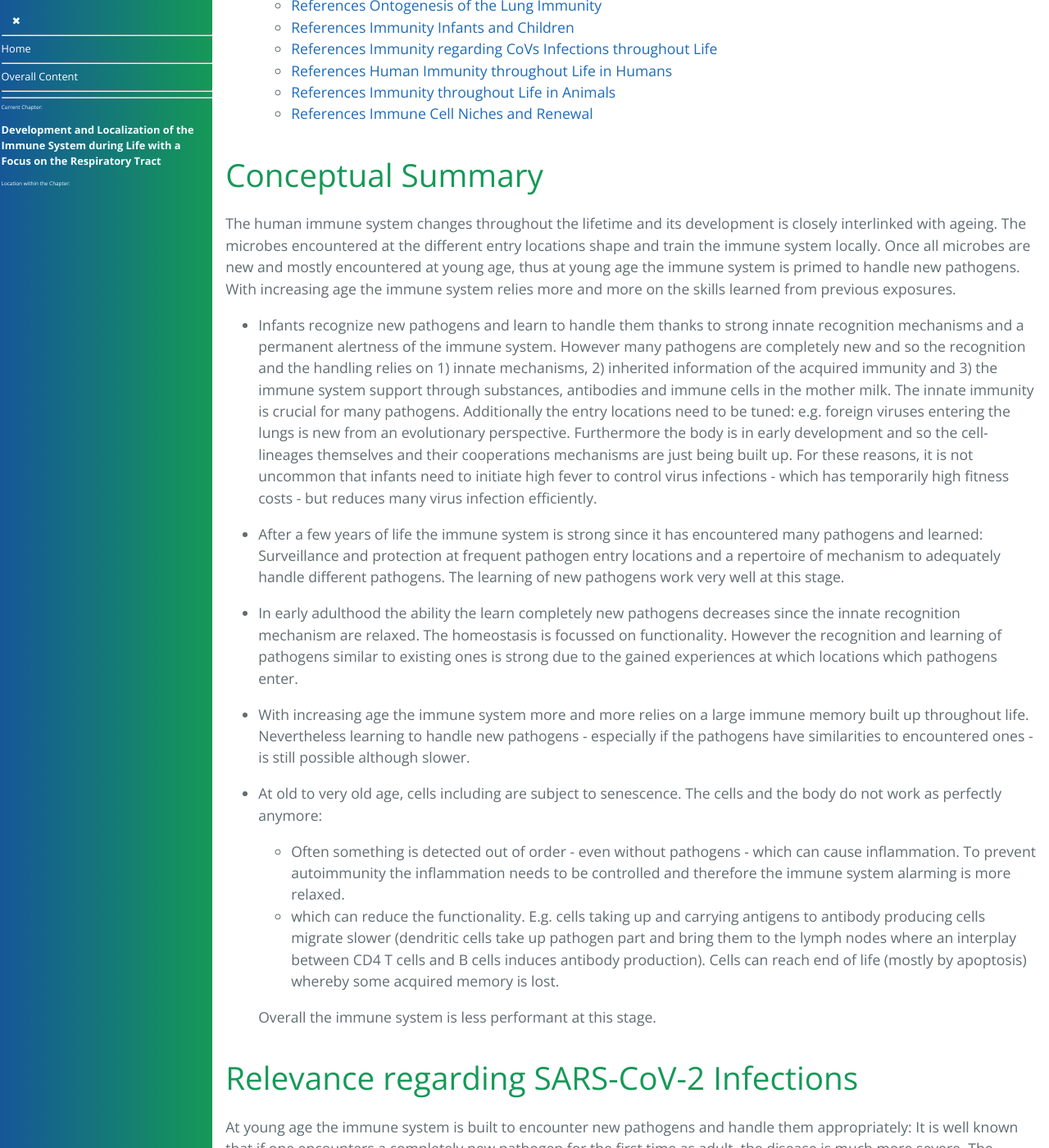
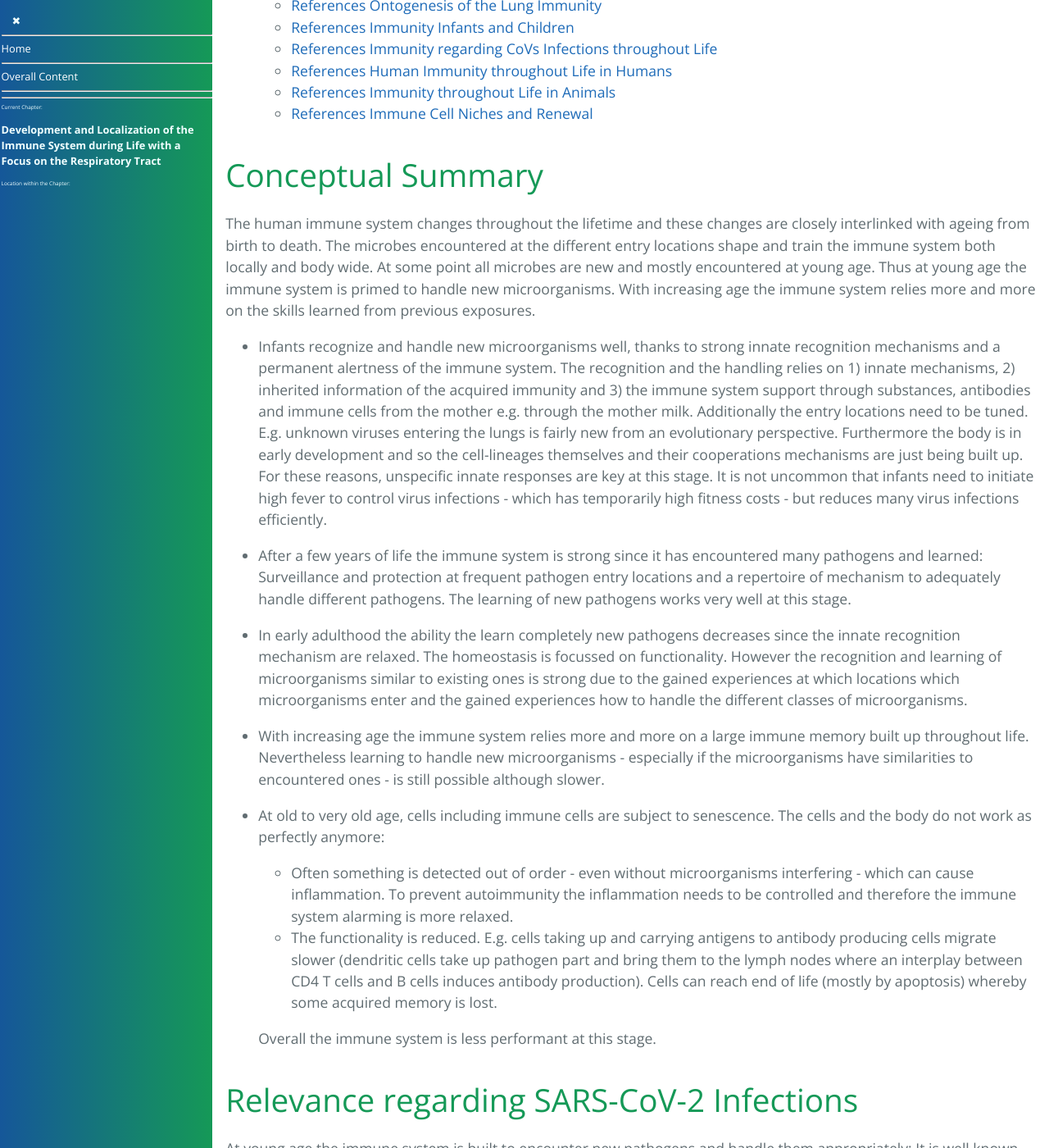
Before and after one commit to forestgrape/coronavirus, a Jekyll site: the page built from 4_immunological/ontogenesis_and_locality_of_immunity.md, in a window 1280 px wide and 1400 px high, scrolled down 930 px. Shown: the whole window at 82% size. Built offline with Jekyll 4.4.1, drawn with Linux system fonts in a browser that asks for light colours; our own code applies the rules of GitHub Pages for plain Markdown files; some of the changed text lies outside the part shown.

Commit message:
formulations and clarifications

```diff
--- a/4_immunological/ontogenesis_and_locality_of_immunity.md
+++ b/4_immunological/ontogenesis_and_locality_of_immunity.md
@@ -35,26 +35,26 @@ How the immune system develops during lifetime and the protection at frequent pa
 
 
 ## Conceptual Summary
-The human immune system changes throughout the lifetime and its development is closely interlinked with ageing. The microbes encountered at the different entry locations shape and train the immune system locally. Once all microbes are new and mostly encountered at young age, thus at young age the immune system is primed to handle new pathogens. With increasing age the immune system relies more and more on the skills learned from previous exposures.
+The human immune system changes throughout the lifetime and these changes are closely interlinked with ageing from birth to death. The microbes encountered at the different entry locations shape and train the immune system both locally and body wide. At some point all microbes are new and mostly encountered at young age. Thus at young age the immune system is primed to handle new microorganisms. With increasing age the immune system relies more and more on the skills learned from previous exposures.
 
-* Infants recognize new pathogens and learn to handle them thanks to strong innate recognition mechanisms and a permanent alertness of the immune system. However many pathogens are completely new and so the recognition and the handling relies on 1) innate mechanisms, 2) inherited information of the acquired immunity and 3) the immune system support through substances, antibodies and immune cells in the mother milk. The innate immunity is crucial for many pathogens. Additionally the entry locations need to be tuned: e.g. foreign viruses entering the lungs is new from an evolutionary perspective. Furthermore the body is in early development and so the cell-lineages themselves and their cooperations mechanisms are just being built up. For these reasons, it is not uncommon that infants need to initiate high fever to control virus infections - which has temporarily high fitness costs - but reduces many virus infection efficiently.
+* Infants recognize and handle new microorganisms well, thanks to strong innate recognition mechanisms and a permanent alertness of the immune system. The recognition and the handling relies on 1) innate mechanisms, 2) inherited information of the acquired immunity and 3) the immune system support through substances, antibodies and immune cells from the mother e.g. through the mother milk. Additionally the entry locations need to be tuned. E.g. unknown viruses entering the lungs is fairly new from an evolutionary perspective. Furthermore the body is in early development and so the cell-lineages themselves and their cooperations mechanisms are just being built up. For these reasons, unspecific innate responses are key at this stage. It is not uncommon that infants need to initiate high fever to control virus infections - which has temporarily high fitness costs - but reduces many virus infections efficiently.
 
-* After a few years of life the immune system is strong since it has encountered many pathogens and learned: Surveillance and protection at frequent pathogen entry locations and a repertoire of mechanism to adequately handle different pathogens. The learning of new pathogens work very well at this stage.
+* After a few years of life the immune system is strong since it has encountered many pathogens and learned: Surveillance and protection at frequent pathogen entry locations and a repertoire of mechanism to adequately handle different pathogens. The learning of new pathogens works very well at this stage.
 
-* In early adulthood the ability the learn completely new pathogens decreases since the innate recognition mechanism are relaxed. The homeostasis is focussed on functionality. However the recognition and learning of pathogens similar to existing ones is strong due to the gained experiences at which locations which pathogens enter.
+* In early adulthood the ability the learn completely new pathogens decreases since the innate recognition mechanism are relaxed. The homeostasis is focussed on functionality. However the recognition and learning of microorganisms similar to existing ones is strong due to the gained experiences at which locations which microorganisms enter and the gained experiences how to handle the different classes of microorganisms.
 
-* With increasing age the immune system more and more relies on a large immune memory built up throughout life. Nevertheless learning to handle new pathogens - especially if the pathogens have similarities to encountered ones - is still possible although slower.
+* With increasing age the immune system relies more and more on a large immune memory built up throughout life. Nevertheless learning to handle new microorganisms - especially if the microorganisms have similarities to encountered ones - is still possible although slower.
 
-* At old to very old age, cells including are subject to senescence. The cells and the body do not work as perfectly anymore:
-  * Often something is detected out of order - even without pathogens - which can cause inflammation. To prevent autoimmunity the inflammation needs to be controlled and therefore the immune system alarming is more relaxed.
-  * which can reduce the functionality. E.g. cells taking up and carrying antigens to antibody producing cells migrate slower (dendritic cells take up pathogen part and bring them to the lymph nodes where an interplay between CD4 T cells and B cells induces antibody production). Cells can reach end of life (mostly by apoptosis) whereby some acquired memory is lost.
+* At old to very old age, cells including immune cells are subject to senescence. The cells and the body do not work as perfectly anymore:
+  * Often something is detected out of order - even without microorganisms interfering - which can cause inflammation. To prevent autoimmunity the inflammation needs to be controlled and therefore the immune system alarming is more relaxed.
+  * The functionality is reduced. E.g. cells taking up and carrying antigens to antibody producing cells migrate slower (dendritic cells take up pathogen part and bring them to the lymph nodes where an interplay between CD4 T cells and B cells induces antibody production). Cells can reach end of life (mostly by apoptosis) whereby some acquired memory is lost.
 
   Overall the immune system is less performant at this stage.
 
 
 
 ## Relevance regarding SARS-CoV-2 Infections
-At young age the immune system is built to encounter new pathogens and handle them appropriately: It is well known that if one encounters a completely new pathogen for the first time as adult, the disease is much more severe. The handling of 'somewhat new' pathogens works also well for young adults due to cross immune mechanisms. SARS-CoV-2 is a 'somewhat new' virus: SARS-CoV-2 as a new coronavirus, is new to the immune system in some aspects, but not in other aspects since it shares conserved units with the endemic human coronaviruses especially the betacoronaviruses OC43 und HKU1. The immune system knows to handle the endemic coronaviruses.
+At young age the immune system is built to encounter new pathogens and handle them appropriately: It is well known that if one encounters a completely new pathogen for the first time as adult, the disease is usually more severe. The handling of 'somewhat new' pathogens works also well for young adults due to cross immune mechanisms both recognition and effector functions. SARS-CoV-2 is a 'somewhat new' virus: SARS-CoV-2 as a new coronavirus, is new to the immune system in some aspects (e.g. regarding virion binding antibodies), but not in other aspects (such as some T cells epitopes) since it shares conserved units with the endemic human coronaviruses especially the betacoronaviruses OC43 und HKU1. The immune system knows to handle the endemic coronaviruses.
 
 * For infants and children SARS-CoV-2 is just another new virus e.g. like the other endemic human coronaviruses. For coronavirus unexposed people, the current SARS-CoV-2 strains are even less pathogenic than the endemic human coronaviruses since the latter have evolved to evade the human (innate) immune system.
 
@@ -100,9 +100,9 @@ Initiating an immune response is faster in young age:
 ### Reliance on Acquired Immunity
 With increasing age the immune system relies more and more on the acquired immunity built up throughout lifetime. The capabilities to build up new acquired immunity decrease especially regarding completely new targets:
 
-* Throughout life the distribution of T cells shifts from naive T cells shift to effector T cells (Figure 3 in [Kumar et al](#kumar): , [Zheng et al](#zheng): Figure 2 B by RNA seq and 2 C by mass cytometry, [Moderbacher et al](#moderbacher): Figure 6 D for percentage of naive CD4 and 6 F for percentage of naive CD8). The shift is strongest at the mucosal sites such as the intestine and the lungs (Figure 3 in [Kumar](#kumar)).
+* Throughout life the distribution of T cells shifts from naive T cells shift to effector T cells ( [Kumar et al](#kumar): Figure 3, [Zheng et al](#zheng): Figure 2 B by RNA seq and 2 C by mass cytometry, [Moderbacher et al](#moderbacher): Figure 6 D for percentage of naive CD4 and 6 F for percentage of naive CD8). The shift is strongest at the mucosal sites such as the intestine and the lungs (Figure 3 in [Kumar](#kumar)).
 
-* The T cell and B cell receptor diversity is highest at young age. With increasing age the diversity decreases while the receptors have higher degrees of rearrangements ([Zheng et al](#zheng): Text and Figure 5) and are selected by previous pathogen exposure [to confirm and city]. It is to except that the immune response is de novo optimized for SARS-2 in young people, while in older it is strongly influenced by the endemic human coronaviruses - in agreement [Selva et al](#selva) observe that older people more likely have antibodies targeting the S2 domain of S or the nucleocapsid protein which have a higher conservations rate across coronaviruses (to target epitopes in S2 (and possibly N, to check) has the advantage that these epitopes are less likely to mutate and when they mutate negative effects on the virus viability is more likely than e.g. for S1 domain mutations).
+* The T cell and B cell receptor diversity is highest at young age. With increasing age the diversity decreases while the receptors have higher degrees of rearrangements ([Zheng et al](#zheng): Text and Figure 5) and are selected by previous pathogen exposure [to confirm and city]. It is to except that the immune response is de novo optimized for SARS-2 in young people, while in older it is strongly influenced by the endemic human coronaviruses ([Selva et al](#selva) note this because they observe that older people are more likely have antibodies targeting the S2 domain of S or the nucleocapsid protein which have a higher conservations rate across coronaviruses. To target epitopes in conserved parts - such as S2 and parts of N - has the advantage that these epitopes are less likely to mutate and when they mutate fitness costs are likely).
 
 * With increased age the genes responsible for the adaptive immune responses are up regulated in blood mononuclear immune cells (T-, NK- and B-Cells, Macrophages, Dendritic cells) as shown in [Zheng](#zheng) figure 3 B.
 
@@ -125,8 +125,7 @@ Early in life the majority of T cells are in the naive state. A naive T cell abl
 ### Immune System as Fetus
 > in work
 
-#### References
-[Kollmanm et al](#kollmann), remarks that the immune system niches are populated as fetus in [Kumar et al](#kumar)
+* [Kollmanm et al](#kollmann), remarks that the immune system niches are populated as fetus. Also noted in [Kumar et al](#kumar) [to check].
 
 ### Immune System as Infant
 #### Learning of the Immune System
```
